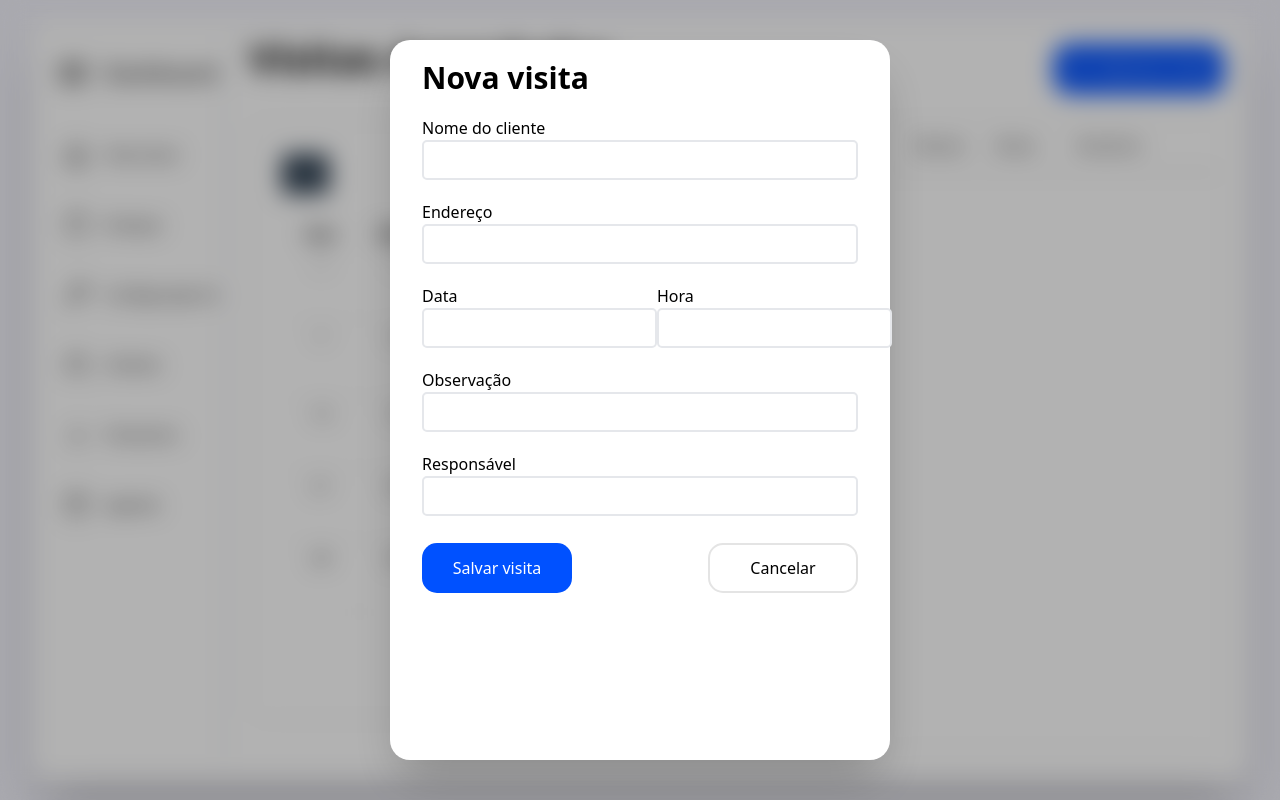
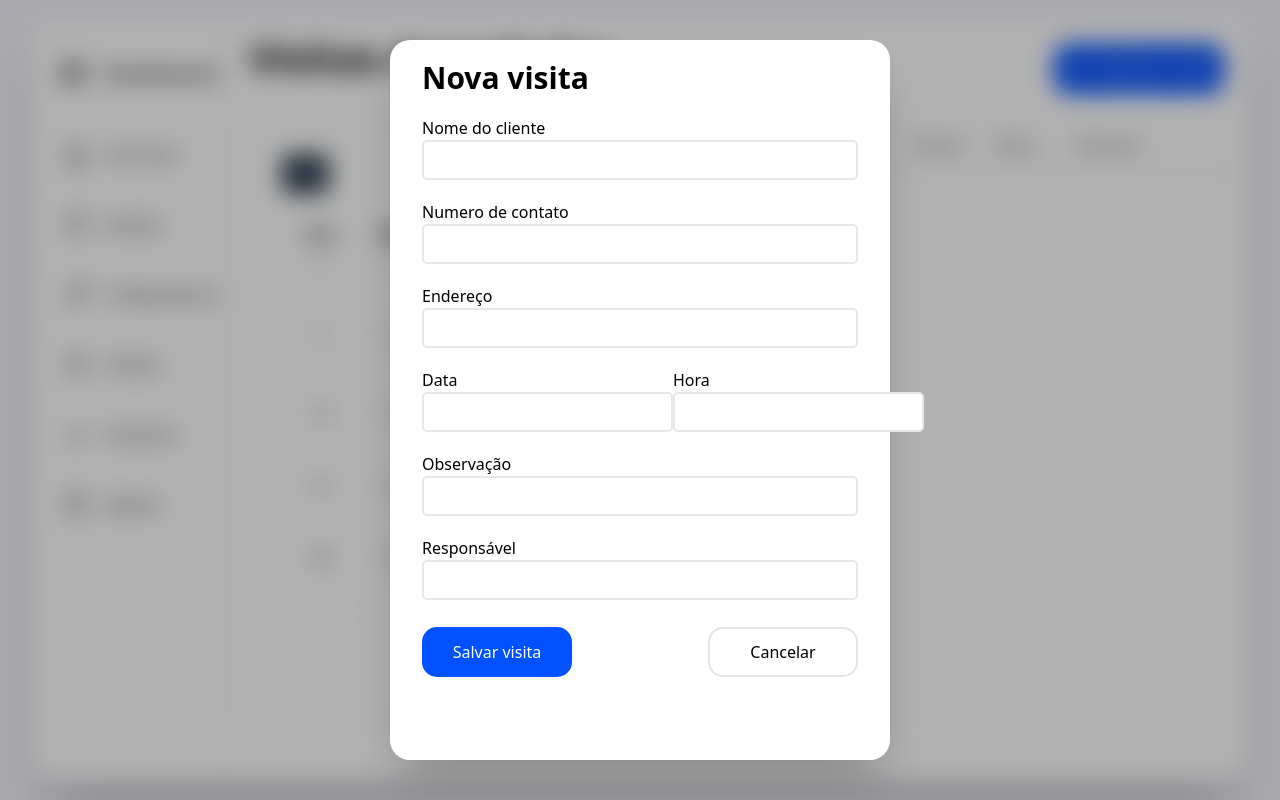
Before and after one commit to Jparlim/WhatsIA-Front, a React (Vite) app in the folder front/: page /home in a window 1280 px wide. Both pictures are taken after a click on the button "Adicionar visita". Built offline with nearby package versions, Linux system fonts and the light colour scheme.

Commit message:
organizing files and i will test endpoint CreateClient

```diff
--- a/front/src/pages/home/index.tsx
+++ b/front/src/pages/home/index.tsx
@@ -68,6 +68,7 @@ export function Home() {
     }, [selectDate]);
 
     const [nome, setNome] = useState("")
+    const [numero, setNumero] = useState("")
     const [endereço, setEndereço] = useState("")
     const [data, setData] = useState("")
     const [hora, setHora] = useState("")
@@ -76,18 +77,21 @@ export function Home() {
 
     const handleCreateVisit = async function() {
 
-        const ClientId = await axios.get(`http://localhost:3000/get_client_id`)
+        const ClientId = await axios.post(`http://localhost:3000/get_client_id`, {
+            numberClient: numero
+        })
 
         try {
             await axios.post("http://localhost:3000/visits/create", {
-                nome,
+                nome: nome,
+                numero: numero,
                 endereco: endereço,
-                data,
-                hora,
-                observacao,
-                responsavel,
+                data: data,
+                hora: hora,
+                observacao: observacao,
+                responsavel: responsavel,
                 status: true,
-                // clienteId: 1
+                clienteId: ClientId.data.id
             })
             alert("Visita criada com sucesso!")
             setNewVisit(false)
@@ -100,6 +104,43 @@ export function Home() {
     const handleCancelVisit = async function() {
         setNewVisit(false);
 
+        setNome("")
+        setNumero("")
+        setEndereço("")
+        setData("")
+        setHora("")
+        setObservação("")
+        setResponsavel("")
+    }
+
+    const formatarTelefone = (valor: string) => {
+        if (valor.length === 0) return '';
+
+        if (valor.length <= 2) return valor;
+        if (valor.length <= 4) return `${valor.slice(0, 2)} (${valor.slice(2)}`;
+        if (valor.length <= 9)
+            return `${valor.slice(0, 2)} (${valor.slice(2, 4)}) ${valor.slice(4)}`;
+        if (valor.length <= 13)
+            return `${valor.slice(0, 2)} (${valor.slice(2, 4)}) ${valor.slice(4, 9)}-${valor.slice(9)}`;
+
+        return `${valor.slice(0, 2)} (${valor.slice(2, 4)}) ${valor.slice(4, 9)}-${valor.slice(9, 13)}`;
+    }
+
+    const formatData = (valor: string) => {
+        if (valor.length === 0) return '';
+
+        if (valor.length <= 2) return `${valor}`;
+        if (valor.length <= 4) return `${valor.slice(0, 2)}/${valor.slice(2)}`;
+
+        return `${valor.slice(0, 2)}/${valor.slice(2, 4)}/${valor.slice(4, 8)}`;
+    }
+
+    const formatHora = (valor: string) => {
+        if (valor.length <= 0) return '';
+
+        if (valor.length <= 2) return valor;
+
+        return `${valor.slice(0, 2)} : ${valor.slice(2, 4)}`;
     }
 
     return (
@@ -247,39 +288,64 @@ export function Home() {
                     <h1 className="font-semibold text-3xl -mt-3">Nova visita</h1>
                     <div>
                         <p className="">Nome do cliente</p>
-                        <input type="text" className="w-full h-[40px] border-current-bordas border-[2px] rounded-[5px] focus:outline-none" onChange={e => setNome(e.target.value)}/>
+                        <input type="text" className="w-full h-10 border-current-bordas border-[2px] pl-4 rounded-[5px] focus:outline-none" onChange={e => {
+                            const data = e.target.value.replace(/[0-9]/g, '').slice(0, 40)
+                            setNome(data)
+                        }}
+                        value={nome}/>
+                    </div>
+
+                    <div>
+                        <p className="">Numero de contato</p>
+                        <input type="text" className="w-full h-10 border-current-bordas border-[2px] pl-4 rounded-[5px] focus:outline-none" onChange={e => {
+                            const data = e.target.value.replace(/\D/g, '').slice(0, 13);
+                            setNumero(data)
+                        }}
+                        value={formatarTelefone(numero)}
+                        onKeyDown={e => {
+                            if(e.key === "Enter") return alert(numero)
+                        }}/>
                     </div>
 
                     <div>
                         <p>Endereço</p>
-                        <input type="text" className="w-full h-[40px] border-current-bordas border-[2px] rounded-[5px] focus:outline-none" onChange={e => setEndereço(e.target.value)}/>
+                        <input type="text" className="w-full h-10 border-current-bordas border-[2px] pl-4 rounded-[5px] focus:outline-none" onChange={e => setEndereço(e.target.value)} value={endereço}
+                        onKeyDown={e => {
+                            if(e.key === "Enter") return alert(endereço)
+                        }}/>
                     </div>
 
                     <div className="flex justify-between">
                         <div>
                             <p>Data</p>
-                            <input type="text" className="h-[40px] border-current-bordas border-[2px] rounded-[5px] focus:outline-none" onChange={e => setData(e.target.value)}/>
+                            <input type="text" className="h-10 border-current-bordas border-[2px] pl-4 rounded-[5px] focus:outline-none" onChange={e => {
+                                    setData(e.target.value.slice(0, 10).replace(/\D/g, ''))
+                                }}
+                                onKeyDown={e => {
+                                    if(e.key === "Enter") return alert(data)
+                                }}
+                                value={formatData(data)}/>
                         </div>
 
                         <div>
                             <p>Hora</p>
-                            <input type="text" className="h-[40px] border-current-bordas border-[2px] rounded-[5px] focus:outline-none" onChange={e => setHora(e.target.value)}/>
+                            <input type="text" className="h-10 border-current-bordas border-[2px] pl-4 rounded-[5px] focus:outline-none" onChange={e => setHora(e.target.value.replace(/\D/g, '').slice(0,4))} value={formatHora(hora)} />
                         </div>
                     </div>
 
                     <div>
                         <p>Observação</p>
-                        <input type="text" className="w-full h-[40px] border-current-bordas border-[2px] rounded-[5px] focus:outline-none" onChange={e => setObservação(e.target.value)}/>
+                        <input type="text" className="w-full h-10 border-current-bordas border-[2px] pl-4 rounded-[5px] focus:outline-none" onChange={e => setObservação(e.target.value)} value={observacao}/>
                     </div>
 
                     <div>
                         <p>Responsável</p>
-                        <input type="text" className="w-full h-[40px] border-current-bordas border-[2px] rounded-[5px] focus:outline-none" onChange={e => setResponsavel(e.target.value)}/>
+                        <input type="text" className="w-full h-10 border-current-bordas border-[2px] pl-4 rounded-[5px] focus:outline-none" onChange={e => setResponsavel(e.target.value)} value={responsavel}/>
                     </div>
 
                     <div className="flex -mt-2 justify-between">
                         <button type="button" className="bg-azulButton w-[150px] h-[50px] rounded-[15px] text-white active:scale-90 transition-all duration-100 hover:bg-azulButton mt-[15px]" onClick={() => handleCreateVisit()}>Salvar visita</button>
-                        <button type="button" className="bg-white w-[150px] h-[50px] rounded-[15px] text-black active:scale-90 transition-all duration-100 hover:bg-white border-bordas border-[2px] mt-[15px]" onClick={() => setNewVisit(!newVisit)}>Cancelar</button>
+                        <button type="button" className="bg-white w-[150px] h-[50px] rounded-[15px] text-black active:scale-90 transition-all duration-100 hover:bg-white border-bordas border-[2px] mt-[15px]" onClick={() => handleCancelVisit()}>Cancelar</button>
                     </div>
                 </div>
             </div>
```
